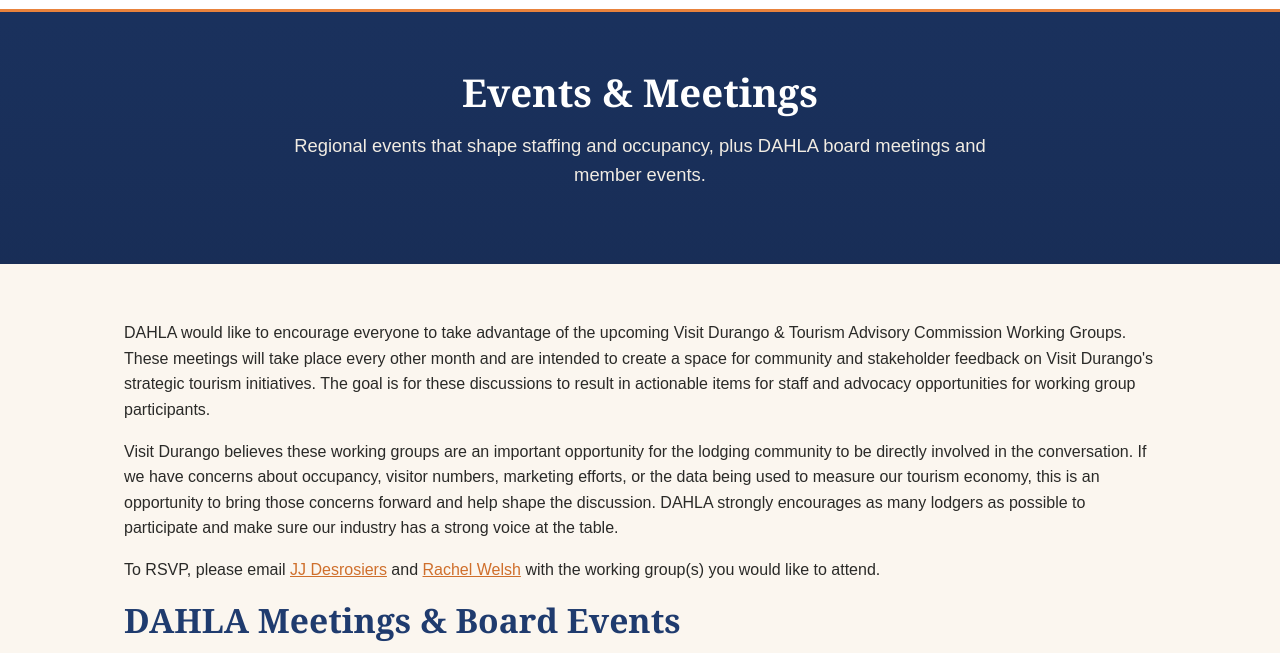
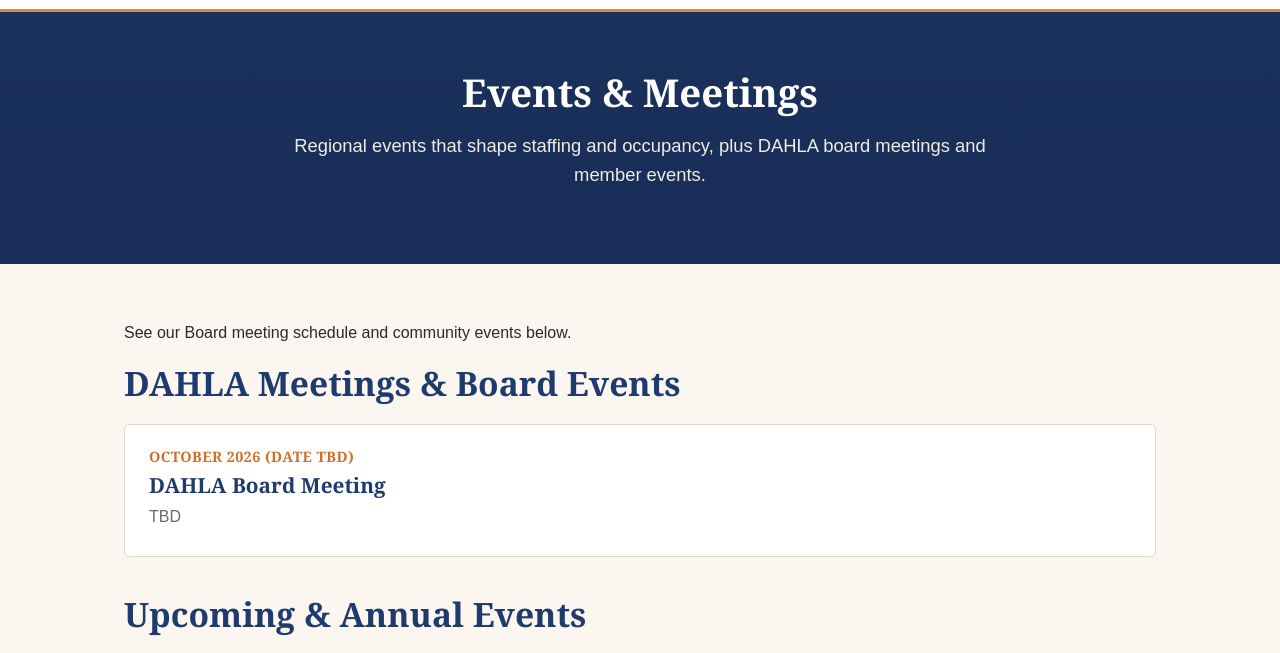
Before and after one commit to bigchze/dahla-site, an Eleventy site: page src/events-page.md in a window 1280 px wide. Shown: the part 109-762 px from the top of the page. Built offline with nearby package versions, Linux system fonts and the light colour scheme; Eleventy itself is replaced by a stand-in of ours; files that its build step writes are made by us from their sources.

Commit message:
Update events-page.md

```diff
--- a/src/events-page.md
+++ b/src/events-page.md
@@ -15,8 +15,4 @@
   dates, agendas, and meeting summaries here as soon as they're confirmed.
   Contact us if you'd like to be notified directly."
 ---
-DAHLA would like to encourage everyone to take advantage of the upcoming Visit Durango & Tourism Advisory Commission Working Groups. These meetings will take place every other month and are intended to create a space for community and stakeholder feedback on Visit Durango's strategic tourism initiatives. The goal is for these discussions to result in actionable items for staff and advocacy opportunities for working group participants.
-
-Visit Durango believes these working groups are an important opportunity for the lodging community to be directly involved in the conversation. If we have concerns about occupancy, visitor numbers, marketing efforts, or the data being used to measure our tourism economy, this is an opportunity to bring those concerns forward and help shape the discussion. DAHLA strongly encourages as many lodgers as possible to participate and make sure our industry has a strong voice at the table.
-
-To RSVP, please email [JJ Desrosiers](mailto:jj.desrosiers@durangoco.gov) and [Rachel Welsh](mailto:Rachel.welsh@durangoco.gov) with the working group(s) you would like to attend.
+See our Board meeting schedule and community events below.
```
